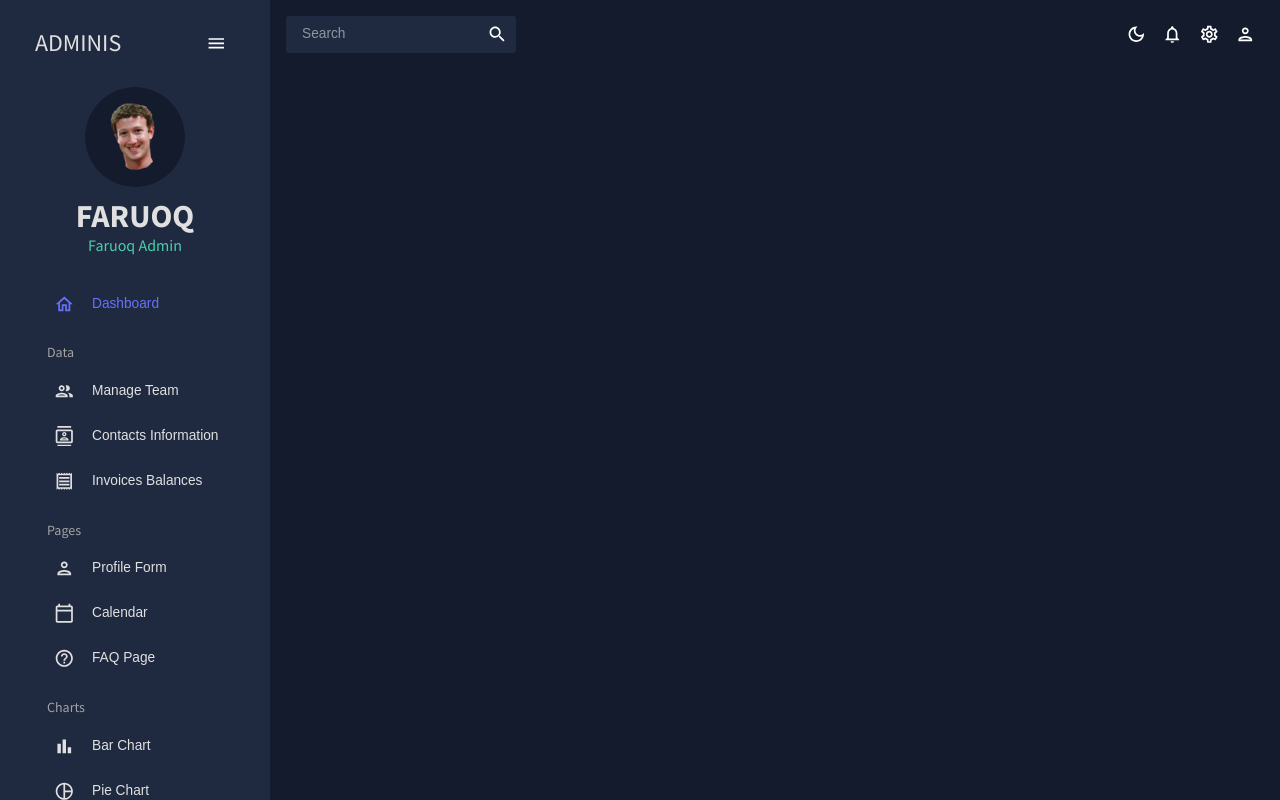
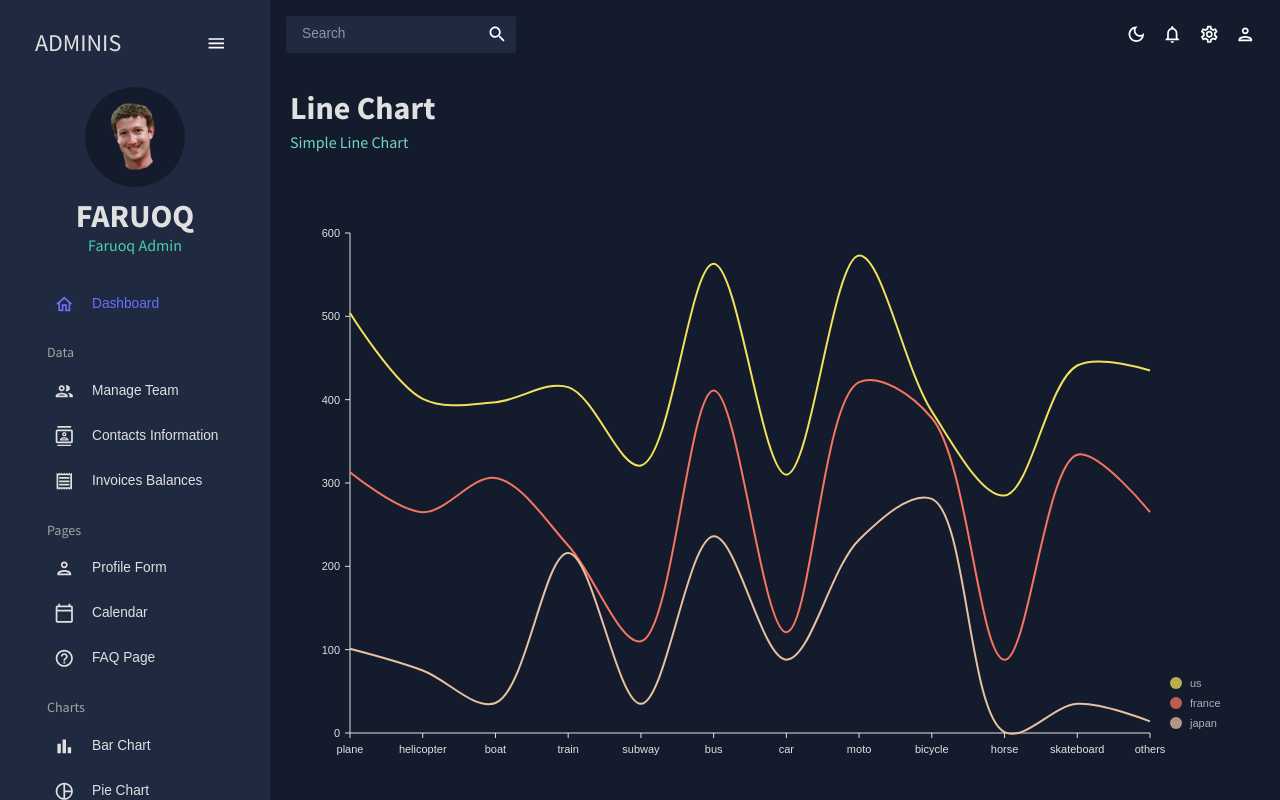
Before and after one commit to siqah/react-admin-dashboard, a React (Create React App) app: page /line in a window 1280 px wide. Built offline with nearby package versions, Linux system fonts and the light colour scheme.

Commit message:
Linechart done

```diff
--- a/src/App.js
+++ b/src/App.js
@@ -13,7 +13,7 @@
 import Contacts from "./scenes/contacts";
 import Bar from "./scenes/bar";
 import Form from "./scenes/form";
-// import Line from "./scenes/line";
+import Line from "./scenes/line";
 import Pie from "./scenes/pie";
 import FAQ from "./scenes/faq";
 // import Geography from "./scenes/geography";
@@ -37,7 +37,7 @@
                 <Route path="/contacts" element={<Contacts />} />
                 <Route path="/bar" element={<Bar />} />
                 <Route path="/form" element={<Form />} />
-                {/* <Route path="/line" element={<Line />} /> */}
+                <Route path="/line" element={<Line />} />
                 <Route path="/pie" element={<Pie />} />
                 <Route path="/faq" element={<FAQ />} />
                 {/* <Route path="/geography" element={<Geography />} /> */}
--- /dev/null
+++ b/src/components/LineChart.jsx
@@ -0,0 +1,120 @@
+import { ResponsiveLine } from "@nivo/line";
+import {tokens} from "../theme";
+import { useTheme } from "@mui/material";
+import { mockLineData as data } from "../data/mockData";
+
+const LineChart = (isDashboard = false) => {
+    const theme = useTheme();
+    const colors = tokens(theme.palette.mode);
+
+  return (
+
+    <ResponsiveLine
+        data={data}
+        theme={{
+            axis: {
+                domain: {
+                    line: {
+                        stroke: colors.grey[100]
+                    }
+                },
+                legend: {
+                    text: {
+                        fill: colors.grey[100]
+                    }
+                },
+                ticks: {
+                    line: {
+                        stroke: colors.grey[100],
+                        strokeWidth: 1
+                    },
+                    text: {
+                        fill: colors.grey[100]
+                    }
+                }
+            },
+            legends: {
+                text: {
+                    fill: colors.grey[100]
+                }
+            },
+            tooltip: {
+                container: {
+                    color: colors.primary[500]
+                }
+            }
+        }}
+        color = {isDashboard ? {datum: "color"} : {scheme: "nivo"}}
+        margin={{ top: 50, right: 110, bottom: 50, left: 60 }}
+        xScale={{ type: 'point' }}
+        yScale={{
+            type: 'linear',
+            min: 'auto',
+            max: 'auto',
+            stacked: true,
+            reverse: false
+        }}
+        yFormat=" >-.2f"
+        curve="catmullRom"
+        axisTop={null}
+        axisRight={null}
+        axisBottom={{
+            tickSize: 5,
+            tickPadding: 5,
+            tickRotation: 0,
+            legend: isDashboard ? undefined : 'transportation',
+            legendOffset: 36,
+            legendPosition: 'middle',
+            truncateTickAt: 0
+        }}
+        axisLeft={{
+            tickSize: 5,
+            tickValues: 5,
+            tickPadding: 5,
+            tickRotation: 0,
+            legend:  isDashboard ? undefined : 'count',
+            legendOffset: -40,
+            legendPosition: 'middle',
+            truncateTickAt: 0
+        }}
+        enableGridX={false}
+        enableGridY={false}
+        pointSize={10}
+        pointColor={{ theme: 'background' }}
+        pointBorderWidth={2}
+        pointBorderColor={{ from: 'serieColor' }}
+        pointLabel="data.yFormatted"
+        pointLabelYOffset={-12}
+        enableTouchCrosshair={true}
+        useMesh={true}
+        legends={[
+            {
+                anchor: 'bottom-right',
+                direction: 'column',
+                justify: false,
+                translateX: 100,
+                translateY: 0,
+                itemsSpacing: 0,
+                itemDirection: 'left-to-right',
+                itemWidth: 80,
+                itemHeight: 20,
+                itemOpacity: 0.75,
+                symbolSize: 12,
+                symbolShape: 'circle',
+                symbolBorderColor: 'rgba(0, 0, 0, .5)',
+                effects: [
+                    {
+                        on: 'hover',
+                        style: {
+                            itemBackground: 'rgba(0, 0, 0, .03)',
+                            itemOpacity: 1
+                        }
+                    }
+                ]
+            }
+        ]}
+    />
+  )
+}
+
+export default LineChart
--- /dev/null
+++ b/src/scenes/line/index.jsx
@@ -0,0 +1,16 @@
+import { Box } from "@mui/material";
+import Header from "../../components/Header";
+import LineChart from "../../components/LineChart";
+
+const Line = () => {
+  return (
+    <Box m="20px">
+      <Header title="Line Chart" subtitle="Simple Line Chart" />
+      <Box height="75vh">
+        <LineChart />
+      </Box>
+    </Box>
+  );
+};
+
+export default Line;
```
